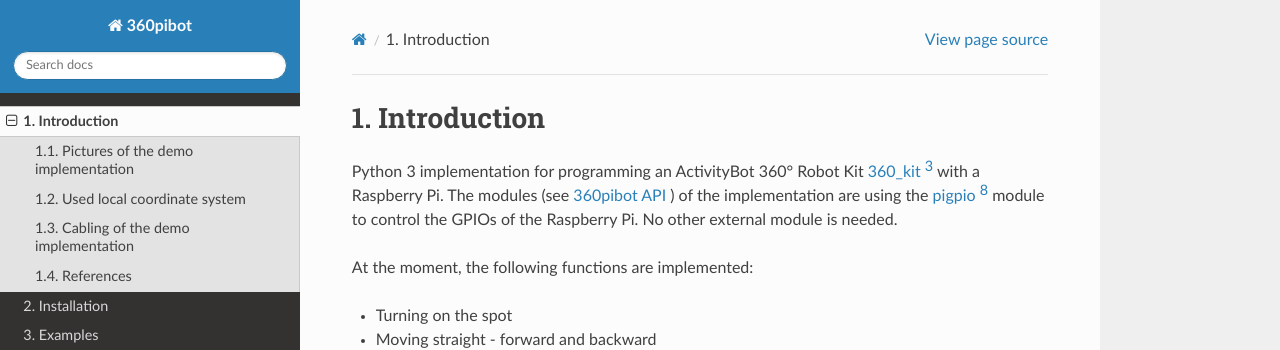
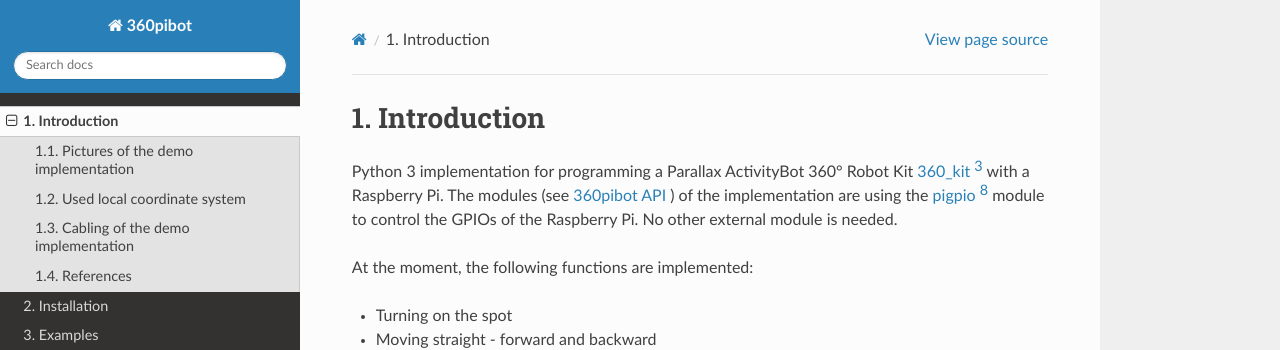
Before and after one commit to choeffer/360pibot, a Sphinx documentation site: the page built from docs/intro.rst, in a window 1280 px wide and 900 px high. Shown: the top 350 px of the window. Built offline with Sphinx 7.4.7 and the Read the Docs theme 2.0.0, drawn with Linux system fonts in a browser that asks for light colours.

Commit message:
added 'Parallax' int the description for beeing better searchable

```diff
--- a/README.rst
+++ b/README.rst
@@ -1,7 +1,7 @@
 360pibot
 ========
 
-Python 3 implementation for programming an ActivityBot 360° Robot Kit 360_kit_ with
+Python 3 implementation for programming a Parallax ActivityBot 360° Robot Kit 360_kit_ with
 a Raspberry Pi. The modules of the implementation are using the pigpio_ module
 to control the GPIOs of the Raspberry Pi. No other external module is needed.
 
--- a/docs/intro.rst
+++ b/docs/intro.rst
@@ -3,7 +3,7 @@
 Introduction
 ============
 
-Python 3 implementation for programming an ActivityBot 360° Robot Kit 360_kit_ with
+Python 3 implementation for programming a Parallax ActivityBot 360° Robot Kit 360_kit_ with
 a Raspberry Pi. The modules (see :ref:`360pibot_API` ) of the implementation are using
 the pigpio_ module to control the GPIOs of the Raspberry Pi. No other external module
 is needed.
```
